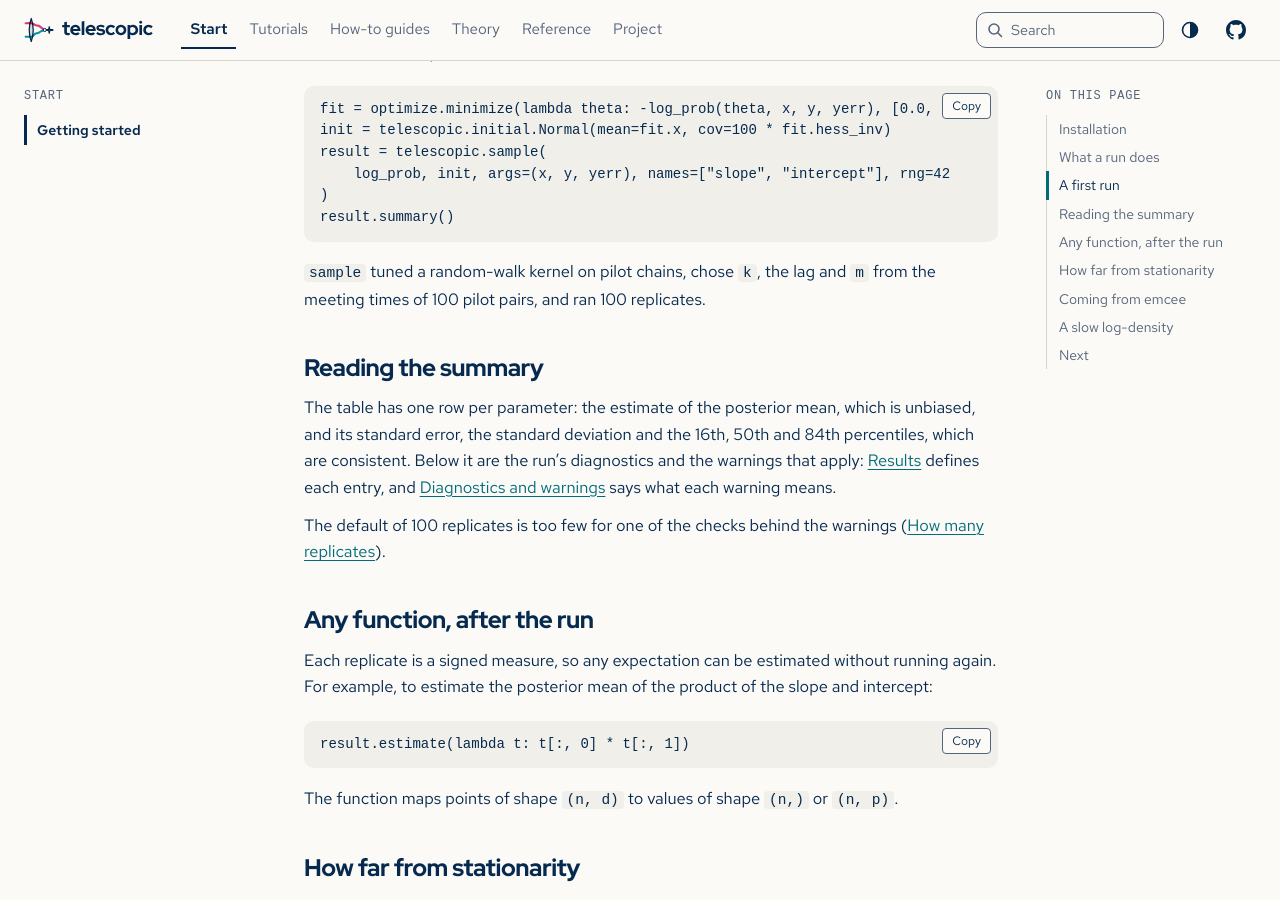
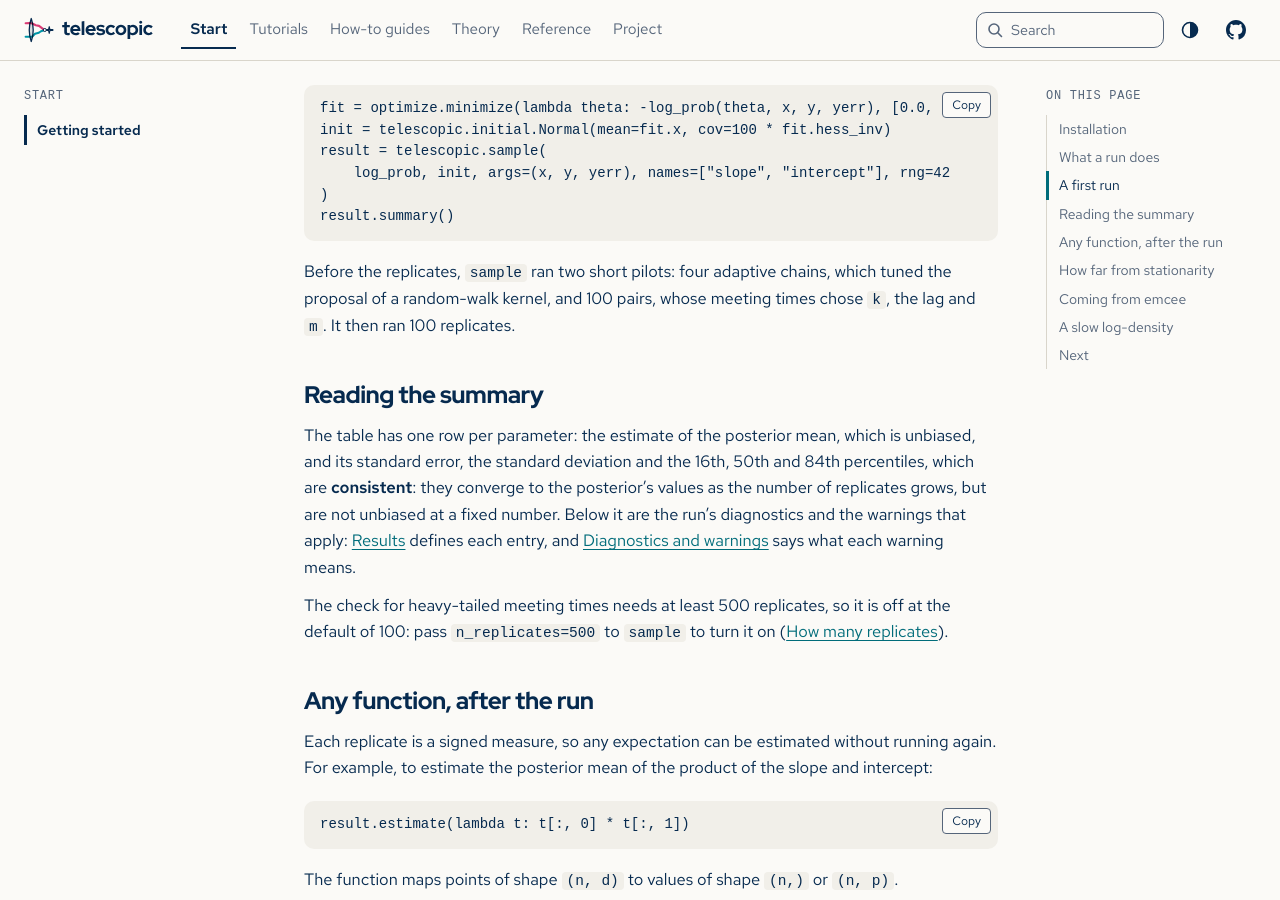
Before and after one commit to joshspeagle/telescopic, a Sphinx documentation site: the page built from docs/getting-started.md, in a window 1280 px wide and 900 px high, scrolled down 1421 px. Built offline with Sphinx 7.4.7, drawn with Linux system fonts in a browser that asks for light colours; some web fonts are replaced; some of the changed text lies outside the part shown.

Commit message:
Define the lag, the pilots and consistency where first used
Getting started wrote the lag two ways, used terms before defining them
and gave no remedy for the 100-replicate default (#85, items 14, 15 and
19).

Co-Authored-By: Claude Fable 5.2 <noreply@anthropic.com>
Claude-Session: https://claude.ai/code/session_01JkqiRme7m1GkuqNnbDowQy

````diff
--- a/docs/getting-started.md
+++ b/docs/getting-started.md
@@ -22,19 +22,18 @@ processes), `pandas` (summaries as data frames) and `all`.
 ## What a run does
 
 A run is a set of independent **replicates**. Each replicate is a pair of Markov chains,
-$X$ and $Y$, started from two independent draws of an initial distribution. $X$ first
-takes `lag` steps alone; then the two take coupled steps, which leave each an ordinary
-MCMC chain but make them likely to land on the same point. They **meet** when
-$X_t = Y_{t - \mathrm{lag}}$, and move together afterwards. The replicate's estimate is
-the average of $X$ from step `k`, the burn-in, to step `m`, plus a correction made of the
-differences between the chains before they met, which removes the bias that the burn-in
-leaves. The estimate is a **signed measure**: points with weights that sum to 1, some of
-them negative.
+$X$ and $Y$, started from two independent draws of an initial distribution. $X$ runs
+ahead of $Y$ by the lag $L$ (the argument `lag`): it first takes $L$ steps alone; then
+the two take coupled steps, which leave each an ordinary MCMC chain but make them likely
+to land on the same point. They **meet** when $X_t = Y_{t-L}$, and move together
+afterwards. The replicate's estimate is the average of $X$ from step $k$, the burn-in
+(the argument `k`), to step $m$ (`m`), plus a correction made of the differences between
+the chains before they met, which removes the bias that the burn-in leaves. The estimate
+is a **signed measure**: points with weights that sum to 1, some of them negative.
 
 The average of the replicates' estimates is **unbiased**: its expectation is the
-posterior expectation, whatever `k`, `m` and the lag, from every initial distribution
-from which the chain converges, and its error bar is valid as the number of replicates
-grows. A **consistent** estimate only converges as the number of replicates grows.
+posterior expectation, whatever $k$, $m$ and $L$, from every initial distribution from
+which the chain converges, and its error bar is valid as the number of replicates grows.
 [How it works](tutorials/how-it-works.md) shows a pair meeting, and [Theory](theory.md)
 derives the estimator and states the conditions.
 
@@ -75,18 +74,22 @@ result = telescopic.sample(
 result.summary()
 ```
 
-`sample` tuned a random-walk kernel on pilot chains, chose `k`, the lag and `m` from the
-meeting times of 100 pilot pairs, and ran 100 replicates.
+Before the replicates, `sample` ran two short pilots: four adaptive chains, which tuned
+the proposal of a random-walk kernel, and 100 pairs, whose meeting times chose `k`, the
+lag and `m`. It then ran 100 replicates.
 
 ## Reading the summary
 
 The table has one row per parameter: the estimate of the posterior mean, which is
 unbiased, and its standard error, the standard deviation and the 16th, 50th and 84th
-percentiles, which are consistent. Below it are the run's diagnostics and the warnings
-that apply: [Results](guide/results.md#the-summary) defines each entry, and
-[Diagnostics and warnings](guide/diagnostics.md) says what each warning means.
+percentiles, which are **consistent**: they converge to the posterior's values as the
+number of replicates grows, but are not unbiased at a fixed number. Below it are the
+run's diagnostics and the warnings that apply: [Results](guide/results.md#the-summary)
+defines each entry, and [Diagnostics and warnings](guide/diagnostics.md) says what each
+warning means.
 
-The default of 100 replicates is too few for one of the checks behind the warnings
+The check for heavy-tailed meeting times needs at least 500 replicates, so it is off at
+the default of 100: pass `n_replicates=500` to `sample` to turn it on
 ([How many replicates](guide/settings.md#how-many-replicates)).
 
 ## Any function, after the run
````
Also changed, not shown: CHANGELOG.md (+2 -0 lines).
